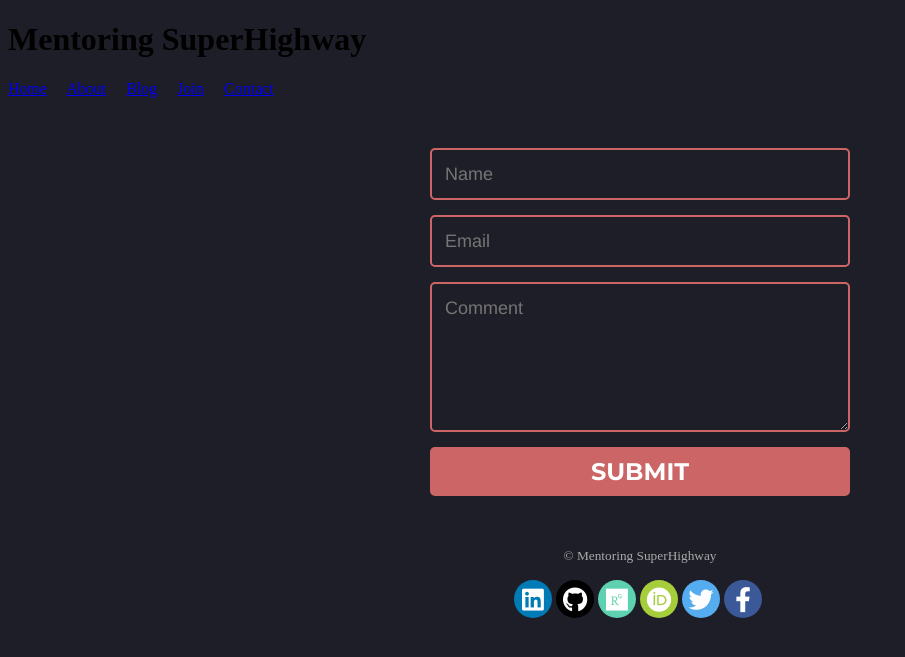
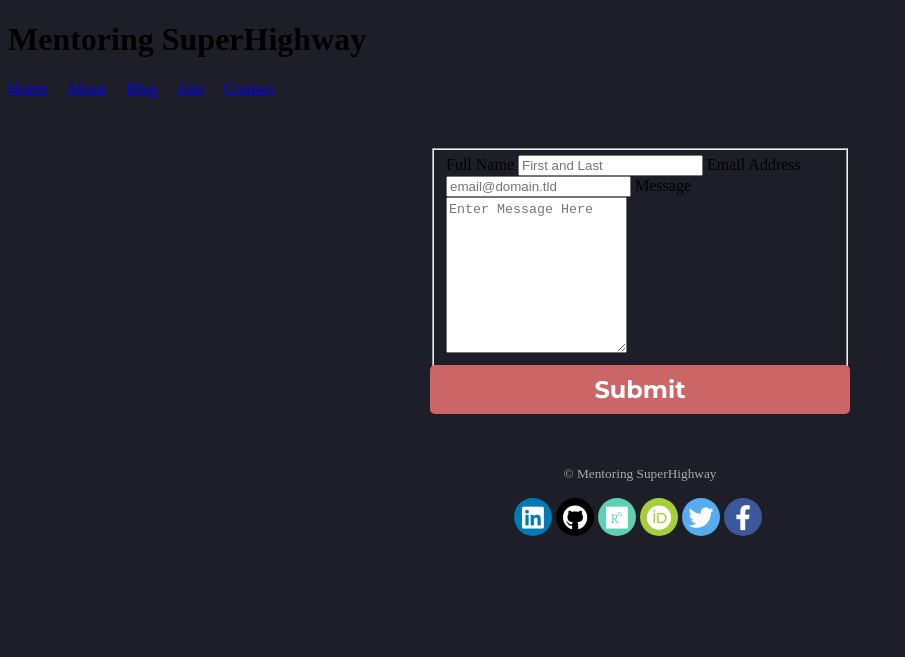
Before and after one commit to Mentoring-SuperHighway/test, a Jekyll site: the page built from contact.md, in a window 1280 px wide. Shown: the top 657 px of the page, without its empty margins (0-905 px from the left). Built offline with Jekyll 4.4.1, drawn with Linux system fonts in a browser that asks for light colours; nearby versions of some CDN libraries; our own code applies the rules of GitHub Pages for plain Markdown files.

Commit message:
Update contact.md

```diff
--- a/contact.md
+++ b/contact.md
@@ -3,10 +3,14 @@ permalink: /contact/
 title: Contact
 ---
 
-<link href="style.css" rel="stylesheet">
-<form>
-  <input name="name" type="text" class="feedback-input" placeholder="Name" required/>
-  <input name="email" type="text" class="feedback-input" placeholder="Email" requires/>
-  <textarea name="text" class="feedback-input" placeholder="Comment" required></textarea>
-  <input type="submit" value="SUBMIT"/>
-</form>
+   <form id="fs-frm" name="simple-contact-form" accept-charset="utf-8" action="https://formspree.io/mentoringsuperhighway@gmail.com" method="post">
+  <fieldset id="fs-frm-inputs">
+    <label for="full-name">Full Name</label>
+    <input type="text" name="name" id="full-name" placeholder="First and Last" required="">
+    <label for="email-address">Email Address</label>
+    <input type="email" name="_replyto" id="email-address" placeholder="email@domain.tld" required="">
+    <label for="message">Message</label>
+    <textarea rows="5" name="message" id="message" placeholder="Enter Message Here" required=""></textarea>
+    <input type="hidden" name="_subject" id="email-subject" value="Contact Form Submission">
+  </fieldset>
+  <input type="submit" value="Submit">
```
